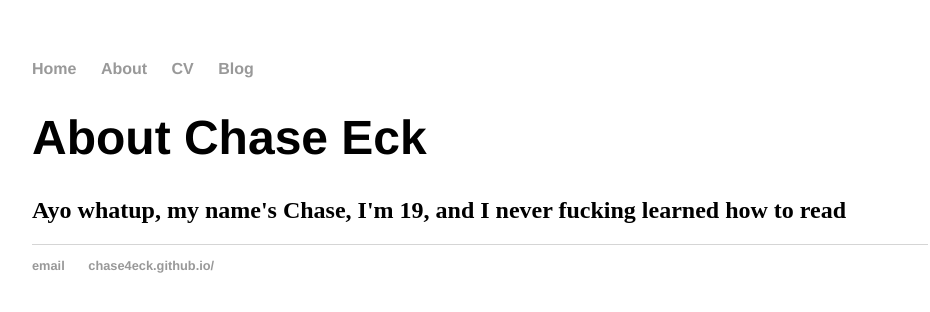
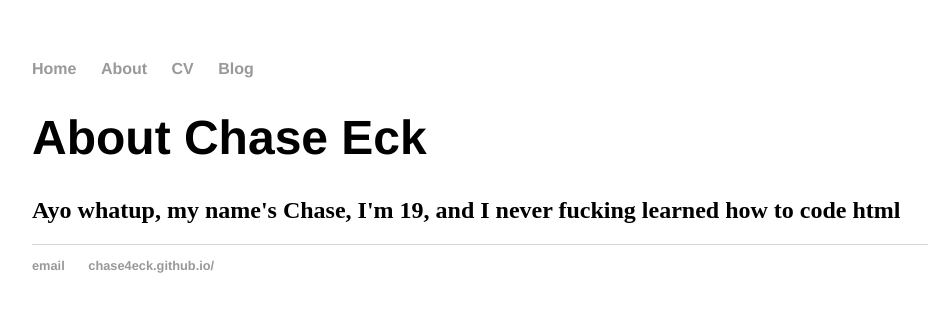
Before and after one commit to chase4eck/chase4eck.github.io, a Jekyll site: the page built from about/index.html, in a window 1280 px wide. Shown: the top 312 px of the page, without its empty margins (160-1090 px from the left). Built offline with Jekyll 4.4.1, drawn with Linux system fonts in a browser that asks for light colours.

Commit message:
Update index.html

```diff
--- a/about/index.html
+++ b/about/index.html
@@ -5,4 +5,4 @@ title: About Chase Eck
 	<h1>{{ page.title }}</h1>
 
 
-	<h2>Ayo whatup, my name's Chase, I'm 19, and I never fucking learned how to read</h2>
+	<h2>Ayo whatup, my name's Chase, I'm 19, and I never fucking learned how to code html</h2>
```
